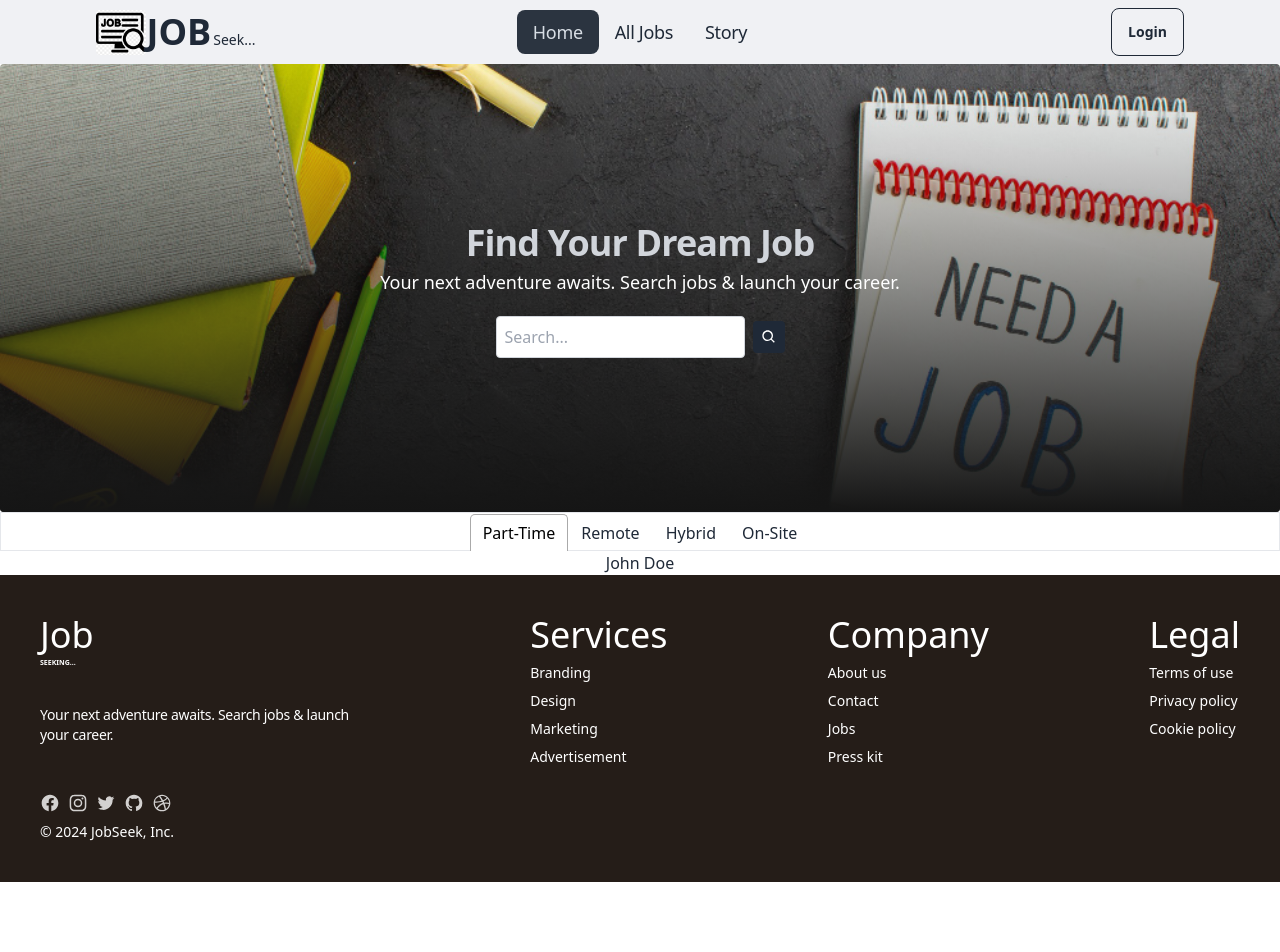
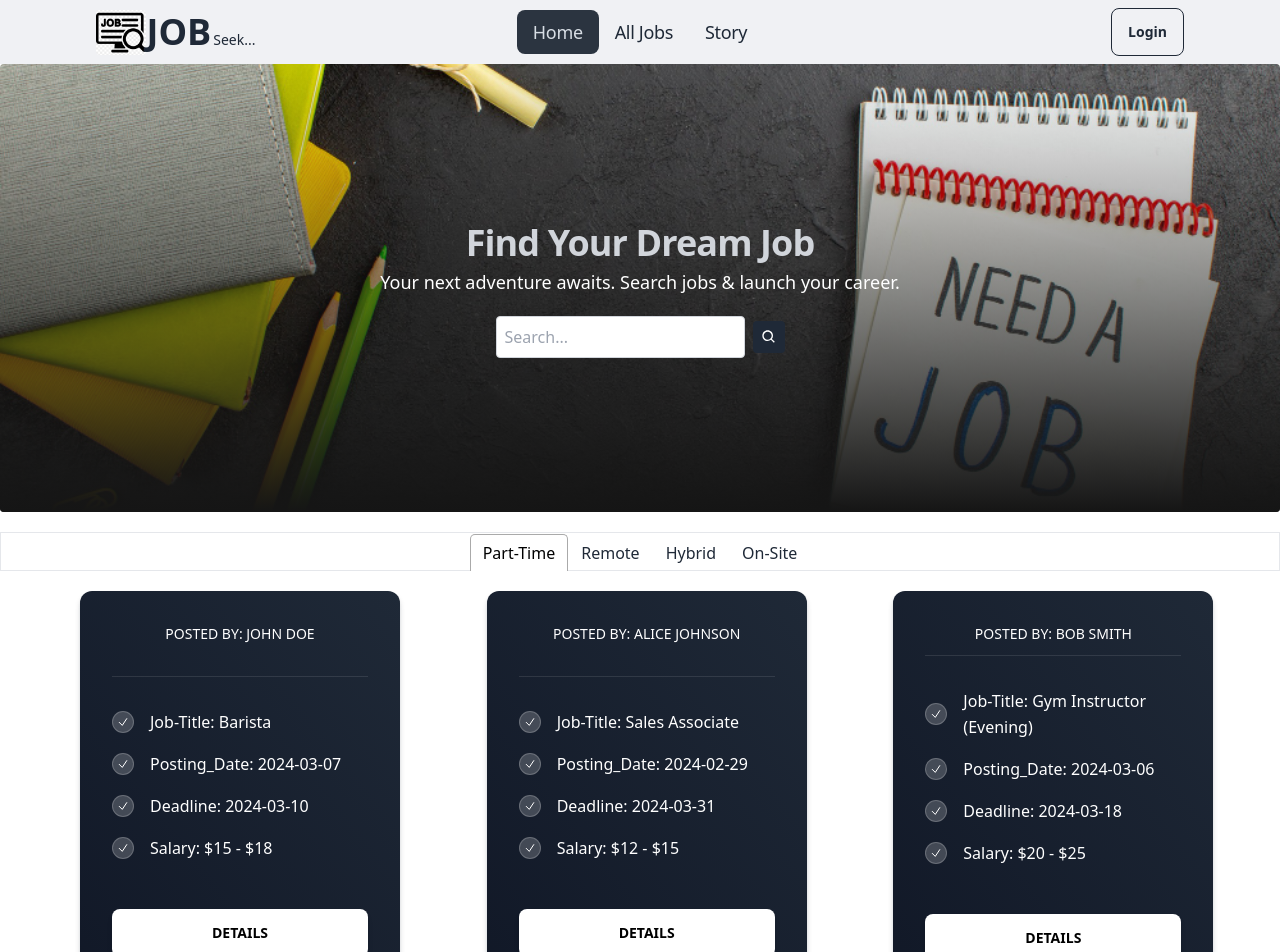
Before and after one commit to MH-Shawon/job-seeking-client, a React (Vite) app: page / in a window 1280 px wide. Shown: the top 952 px of the page. Before the commit the page ends 882 px from the top, so only its background shows below. Built offline with nearby package versions, Linux system fonts and the light colour scheme; no server answers.

Commit message:
job card added

```diff
--- /dev/null
+++ b/src/Components/Layouts/Job/JobCategory/Job.jsx
@@ -0,0 +1,120 @@
+const Job = ({ job }) => {
+  const {
+    name,
+    jobTitle,
+    postedDate,
+    applicationDeadline,
+    salaryRange,
+  } = job;
+
+  return (
+    <div>
+      <div className=" flex flex-col bg-clip-border rounded-xl bg-gradient-to-tr from-gray-900 to-gray-800 text-white shadow-gray-900/20 shadow-md w-full max-w-[20rem] h-[25rem] p-8 mb-5">
+        <div className="relative pb-8 m-0 mb-8 overflow-hidden text-center text-gray-700 bg-transparent border-b rounded-none shadow-none bg-clip-border border-white/10">
+          <p className="block font-sans text-sm antialiased font-normal leading-normal text-white uppercase">
+            Posted By: {name}
+          </p>
+
+        </div>
+        <div className="p-0">
+          <ul className="flex flex-col gap-4">
+            <li className="flex items-center gap-4">
+              <span className="p-1 border rounded-full border-white/20 bg-white/20">
+                <svg
+                  xmlns="http://www.w3.org/2000/svg"
+                  fill="none"
+                  viewBox="0 0 24 24"
+                  strokeWidth="2"
+                  stroke="currentColor"
+                  className="w-3 h-3"
+                >
+                  <path
+                    strokeLinecap="round"
+                    strokeLinejoin="round"
+                    d="M4.5 12.75l6 6 9-13.5"
+                  ></path>
+                </svg>
+              </span>
+              <p className="block font-sans text-base antialiased font-normal leading-relaxed text-inherit">
+                Job-Title: {jobTitle}
+              </p>
+            </li>
+            <li className="flex items-center gap-4">
+              <span className="p-1 border rounded-full border-white/20 bg-white/20">
+                <svg
+                  xmlns="http://www.w3.org/2000/svg"
+                  fill="none"
+                  viewBox="0 0 24 24"
+                  strokeWidth="2"
+                  stroke="currentColor"
+                  className="w-3 h-3"
+                >
+                  <path
+                    strokeLinecap="round"
+                    strokeLinejoin="round"
+                    d="M4.5 12.75l6 6 9-13.5"
+                  ></path>
+                </svg>
+              </span>
+              <p className="block font-sans text-base antialiased font-normal leading-relaxed text-inherit">
+                Posting_Date: {postedDate}
+              </p>
+            </li>
+            <li className="flex items-center gap-4">
+              <span className="p-1 border rounded-full border-white/20 bg-white/20">
+                <svg
+                  xmlns="http://www.w3.org/2000/svg"
+                  fill="none"
+                  viewBox="0 0 24 24"
+                  strokeWidth="2"
+                  stroke="currentColor"
+                  className="w-3 h-3"
+                >
+                  <path
+                    strokeLinecap="round"
+                    strokeLinejoin="round"
+                    d="M4.5 12.75l6 6 9-13.5"
+                  ></path>
+                </svg>
+              </span>
+              <p className="block font-sans text-base antialiased font-normal leading-relaxed text-inherit">
+                Deadline: {applicationDeadline}
+              </p>
+            </li>
+
+            <li className="flex items-center gap-4">
+              <span className="p-1 border rounded-full border-white/20 bg-white/20">
+                <svg
+                  xmlns="http://www.w3.org/2000/svg"
+                  fill="none"
+                  viewBox="0 0 24 24"
+                  strokeWidth="2"
+                  stroke="currentColor"
+                  className="w-3 h-3"
+                >
+                  <path
+                    strokeLinecap="round"
+                    strokeLinejoin="round"
+                    d="M4.5 12.75l6 6 9-13.5"
+                  ></path>
+                </svg>
+              </span>
+              <p className="block font-sans text-base antialiased font-normal leading-relaxed text-inherit">
+                Salary: ${salaryRange.min} - ${salaryRange.max}
+              </p>
+            </li>
+          </ul>
+        </div>
+        <div className="p-0 mt-12">
+          <button
+            className="align-middle select-none font-sans font-bold text-center uppercase text-black transition-all disabled:opacity-50 disabled:shadow-none disabled:pointer-events-none text-sm py-3.5 px-7 rounded-lg bg-white text-blue-gray-900 shadow-md shadow-blue-gray-500/10 hover:shadow-lg hover:shadow-blue-gray-500/20 focus:opacity-[0.85] focus:shadow-none active:opacity-[0.85] active:shadow-none block w-full hover:scale-[1.02] focus:scale-[1.02] active:scale-100"
+            type="button"
+          >
+            Details
+          </button>
+        </div>
+      </div>
+    </div>
+  );
+};
+export default Job;
--- a/src/Components/Layouts/JobCategory/JobCategory.jsx
+++ b/src/Components/Layouts/Job/JobCategory/JobCategory.jsx
@@ -1,41 +1,42 @@
 import { useEffect, useState } from "react";
 
 import { Tab, TabList, TabPanel, Tabs } from "react-tabs";
-import JobTab from "./JobTab/JobTab";
+import Jobs from "../Jobs";
 
-const JobCategory=()=>{
+const JobCategory = () => {
     const [jobs, setJobs] = useState([]);
     const [selectedCategory, setSelectedCategory] = useState(null);
-    useEffect(()=>{
+    useEffect(() => {
         fetch('allJobs.json')
-        .then(res=>res.json())
-        .then(data=>setJobs(data))
+            .then(res => res.json())
+            .then(data => setJobs(data))
 
-    },[])
+    }, [])
     const uniqueCategories = Array.from(new Set(jobs.map(job => job.category)))
     const filteredJobs = selectedCategory
         ? jobs.filter(job => job.category === selectedCategory)
         : jobs;
-    return(
+    return (
         <div>
             <Tabs>
-                <TabList className="border flex items-center justify-center">
+                <TabList className="border flex items-center justify-center mt-5">
                     {uniqueCategories.map((category, index) => (
                         <Tab key={index} onClick={() => setSelectedCategory(category)}>
                             {category}
                         </Tab>
                     ))}
                 </TabList>
-<div className="">
+                <div className="">
                     {uniqueCategories.map((category, index) => (
                         <TabPanel key={index}>
 
-                            <JobTab filteredJobs={filteredJobs} />
+                            <Jobs filteredJobs={filteredJobs} />
                         </TabPanel>
                     ))}
-</div>
+                </div>
 
             </Tabs>
         </div>
-    )}
+    )
+}
 export default JobCategory;
--- /dev/null
+++ b/src/Components/Layouts/Job/Jobs.jsx
@@ -0,0 +1,13 @@
+import "react-tabs/style/react-tabs.css";
+import Job from "./JobCategory/Job";
+
+const Jobs=({filteredJobs})=>{
+
+    return(
+        <div className="grid md:grid-cols-3 grid-cols-1 gap-5 pl-20 mt-5">
+            {
+            filteredJobs.map((job,index)=><Job key={index} job={job}></Job>)
+            }
+        </div>
+    )}
+export default Jobs;
--- a/src/Components/Layouts/JobCategory/JobTab/JobTab.jsx
+++ /dev/null
@@ -1,11 +0,0 @@
-import "react-tabs/style/react-tabs.css";
-
-const JobTab=({filteredJobs})=>{
-    console.log(filteredJobs[0].name)
-
-    return(
-        <div className="text-center">
-            {filteredJobs[0].name}
-        </div>
-    )}
-export default JobTab;
```
Also changed, not shown: src/Components/Pages/Home/Home.jsx (+7 -6 lines).
